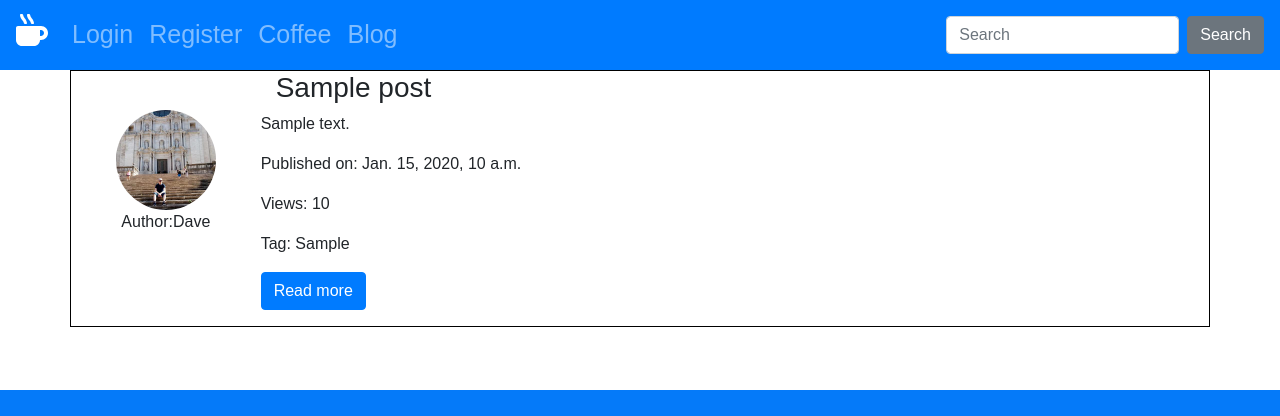
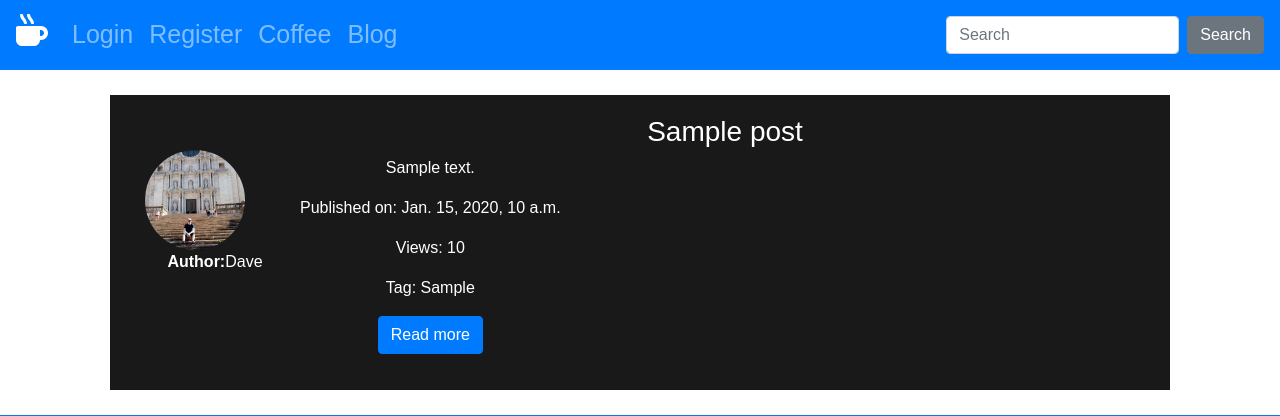
Before and after one commit to djjtyn/CoffeeChoice, a Django app: page /blog/ in a window 1280 px wide. Shown: the top 416 px of the page. Run offline with Django 3.2, Linux system fonts and the light colour scheme; tables that the repository leaves empty hold one stand-in row (values such as "Sample post"); a map, chart or similar area stays blank; some libraries are stand-ins or nearby versions.

Commit message:
blogpost indentation and styling started

```diff
--- a/blog/templates/blogposts.html
+++ b/blog/templates/blogposts.html
@@ -1,14 +1,12 @@
 {% extends 'base.html' %}
 {% block content %}
-    {% for post in posts %}
-        <div class="row blog-border">
-            <div class="col-md-2 col-sm-3 text-center">
-                <a class="story-img" href="#">
-                    <img src="/media/img/profile.jpeg" class="img-circle">
-                </a>
-                <p><span class="boldtext">Author:</span>Dave</p>
-            </div>
-            <div class="col-md-10 col-sm-9">
+  {% for post in posts %}
+    <div class="row blog-border">
+      <div class="col-lg-2 col-sm-3">
+        <img src="/media/img/profile.jpeg" class="img-circle">
+        <p><strong>Author:</strong>Dave</p>
+      </div>
+            <div class="col-lg-10 col-sm-9">
                 <h3>{{ post.title }}</h3>
                 <div class="row">
                     <div class="col-xs-9">
--- a/static/css/styles.css
+++ b/static/css/styles.css
@@ -53,12 +53,14 @@ body {
 
 /*Blog*/
 .blog-border {
-    border: 1px solid black;
+    background-color: rgba(0, 0, 0, 0.9);
+    color: white;
+    border: 20px solid white;
+    padding: 20px;
+    margin: 5px;
+    text-align: center;
 }
-.story-img {
-    margin-top: 25%;
-    display: block;
-}
+
 
 .img-blogpost{
     height: 300px;
@@ -69,6 +71,9 @@ body {
     width:100px;
     height: 100px;
     border-radius: 55%;
+    margin-top: 25%;
+    display: block;
+    text-align: center;
 }
 
 /*USER COMMENTS*/
```
Also changed, not shown: media/img/Nespresso-Coffee-Maker_Dec_1719_7baRhPY.jpg (added), media/img/Nespresso-Coffee-Maker_Dec_1719_ioGqrRQ.jpg (added), media/img/profile_AxbzG25.jpeg (added).
